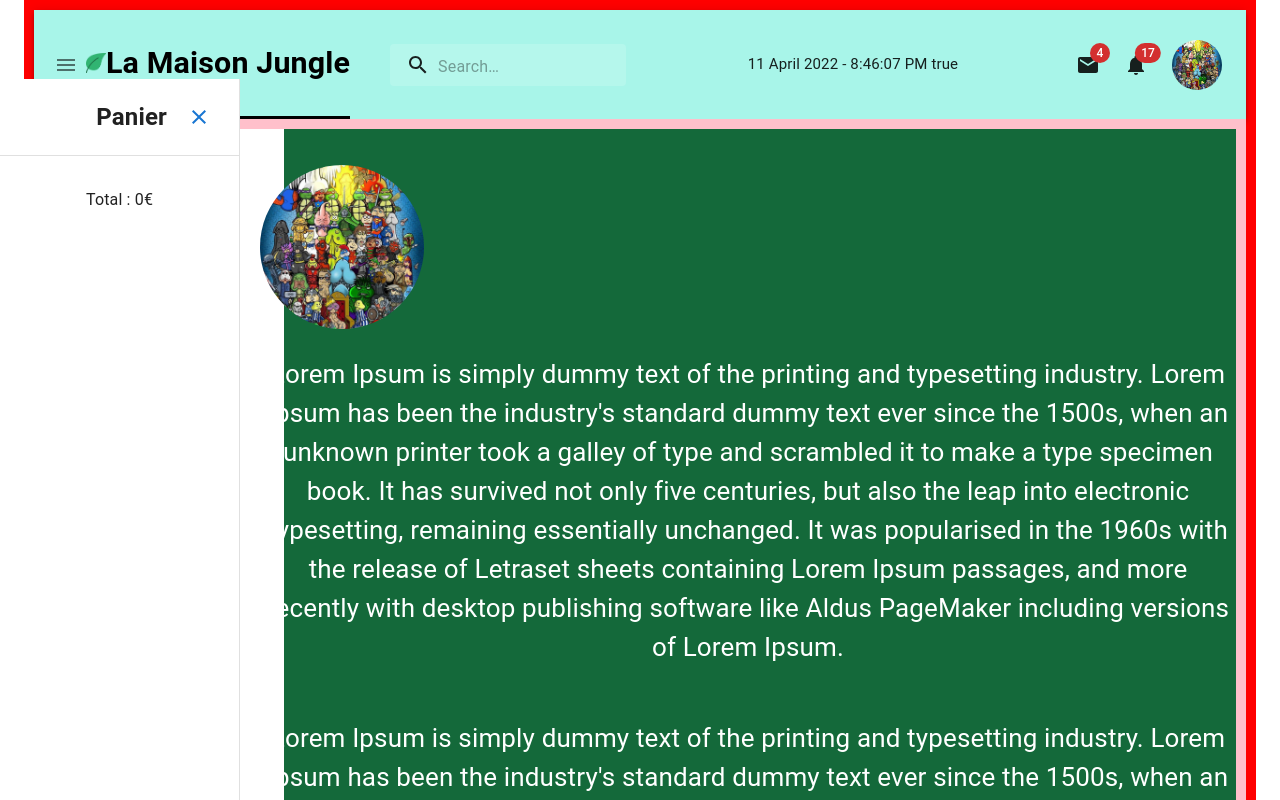
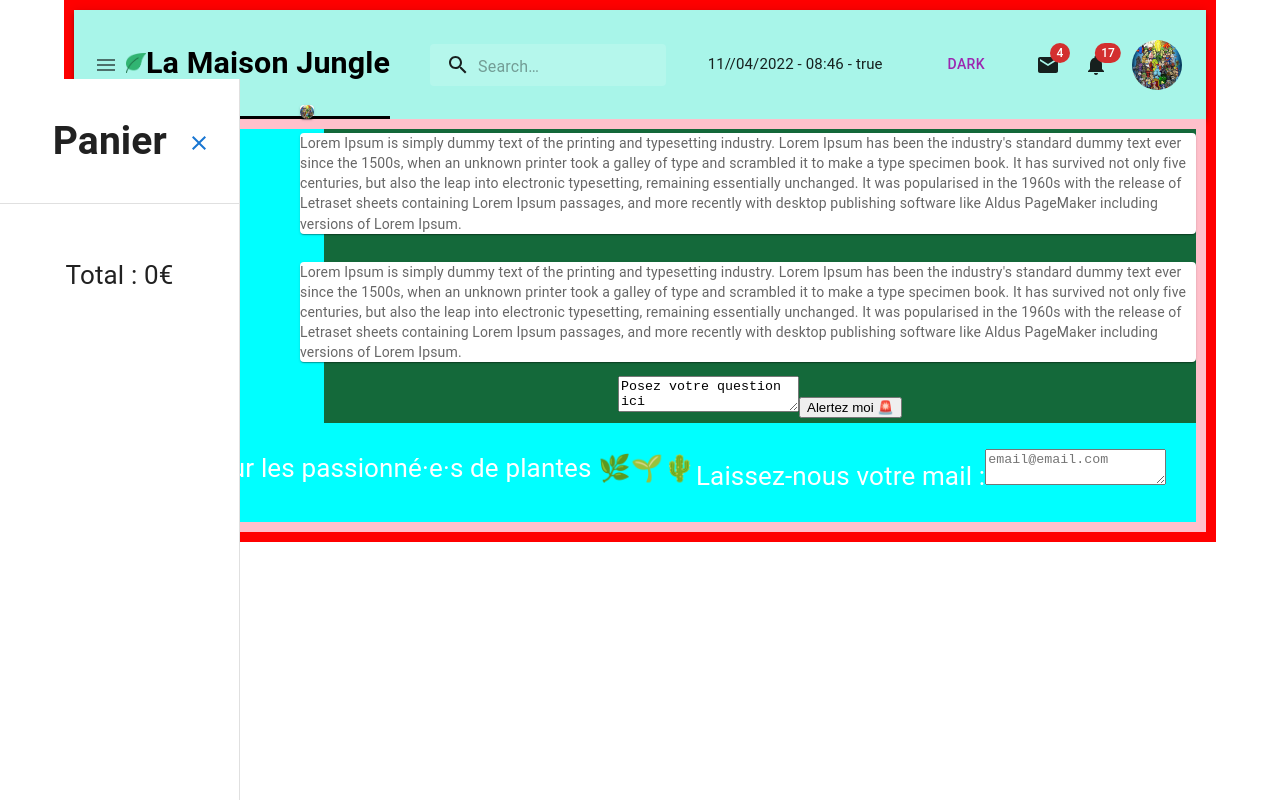
Before and after one commit to JoseLeMalin/maison-jungle-v2, a React (Create React App) app: page /user in a window 1280 px wide. Shown: the top 800 px of the page. Built offline with nearby package versions, Linux system fonts and the light colour scheme.

Commit message:
Save of work done

```diff
--- a/src/components/App.js
+++ b/src/components/App.js
@@ -1,5 +1,6 @@
+
 import * as React from "react";
-import { useEffect, useState } from "react";
+import { useEffect, useState, Fragment } from "react";
 import "../styles/App.css";
 import Banner from "./Banner";
 import Cart from "./Cart";
@@ -14,7 +15,7 @@ import { Home } from "./Home";
 import CssBaseline from "@mui/material/CssBaseline";
 import Container from "@mui/material/Container";
 
-function App() {
+const App = () => {
   const savedCart = localStorage.getItem("cart");
   const [cart, setCart] = useState(savedCart ? JSON.parse(savedCart) : []);
   const [footerDisplay, setDisplayFooter] = useState(true);
@@ -45,13 +46,14 @@ function App() {
 
   // https://v5.reactrouter.com/web/guides/quick-start
   return (
-    <React.Fragment>
+    <Fragment>
       <CssBaseline />
       <Container
         sx={{
-          display: { xs: "none", md: "flex" },
+          display: { xs: "flex", md: "flex" },
         }}
         maxWidth={"xl"}
+        fixed
       >
         <Box
           className="App"
@@ -59,12 +61,11 @@ function App() {
           border={10}
           borderColor={"red"}
         >
-          {/* <div> */}
           <Router>
             <Box className="App-header">
               <Banner cartOpened={cartOpened} setCartOpened={setCartOpened} />
             </Box>
-            <Box border={10} borderColor={"pink"}>
+            <Box className="App-container" border={10} borderColor={"pink"}>
               <Cart
                 cart={cart}
                 setCart={setCart}
@@ -72,7 +73,7 @@ function App() {
                 setCartOpened={setCartOpened}
               />
               <Main
-                className="App-content"
+                className="App-body"
                 open={cartOpened}
                 sx={{ display: "flex" }}
               >
@@ -109,7 +110,7 @@ function App() {
           </Router>
         </Box>
       </Container>
-    </React.Fragment>
+    </Fragment>
   );
 }
 
--- a/src/components/Banner.js
+++ b/src/components/Banner.js
@@ -21,9 +21,9 @@ import { useState } from "react";
 import dayjs from "dayjs";
 import { ThemeProvider, createTheme } from "@mui/material/styles";
 import useScrollTrigger from "@mui/material/useScrollTrigger";
-import CssBaseline from "@mui/material/CssBaseline";
 import { Link } from "react-router-dom";
 import Allheroes from "../assets/All-heroes-in-one-picture.jpg";
+import { Button } from "@mui/material";
 //function Banner() {
 //  const title = "La maison jungle";
 //  return (
@@ -33,7 +33,7 @@ import Allheroes from "../assets/All-heroes-in-one-picture.jpg";
 //    </div>
 //  );
 //}
-function ElevationScroll(props) {
+const ElevationScroll = (props) => {
   const { children, window } = props;
   const trigger = useScrollTrigger({
     disableHysteresis: true,
@@ -85,7 +85,7 @@ const StyledInputBase = styled(InputBase)(({ theme }) => ({
   },
 }));
 
-const darkTheme = createTheme({
+const lightTheme = createTheme({
   palette: {
     mode: "light",
     primary: {
@@ -94,18 +94,37 @@ const darkTheme = createTheme({
   },
 });
 
-export default function Banner({ cartOpened, setCartOpened }, props) {
+const darkTheme = createTheme({
+  palette: {
+    mode: "dark",
+    primary: {
+      main: "#a8f5e9",
+    },
+  },
+});
+
+const Banner = ({ cartOpened, setCartOpened }, props) => {
   const [anchorEl, setAnchorEl] = useState(null);
+  const [theme, setTheme] = useState(lightTheme);
   const [mobileMoreAnchorEl, setMobileMoreAnchorEl] = useState(null);
-  const dateUpdater = () => {
-    const date = dayjs().format("D MMMM YYYY - h:mm:ss A").toString();
 
-    setInterval(() => {
-      setDateNow(dateUpdater());
-    }, 1000);
-    return date;
-  };
-  const [dateNow, setDateNow] = useState(dateUpdater());
+  const switchTheme = () => {
+    if (!!theme) {
+      setTheme(null)
+      return
+    }
+    setTheme(true)
+    return
+  }
+
+  //const dateUpdater = () => {
+  //  const date = dayjs().format("D MMMM YYYY - h:mm:ss A").toString();
+  //  setInterval(() => {
+  //    setDateNow(dateUpdater());
+  //  }, 1000);
+  //  return date;
+  //};
+  //const [dateNow, setDateNow] = useState(dateUpdater());
   // dateUpdater();
   const isMenuOpen = Boolean(anchorEl);
   // const isMobileMenuOpen = Boolean(mobileMoreAnchorEl);
@@ -154,13 +173,11 @@ export default function Banner({ cartOpened, setCartOpened }, props) {
   );
 
   const mobileMenuId = "primary-search-account-menu-mobile";
-
   return (
     <Box sx={{ display: "flex", flexGrow: 1 }}>
-      <CssBaseline />
       <ElevationScroll {...props}>
         {/* <ThemeProvider theme={darkTheme}> */}
-        <ThemeProvider theme={darkTheme}>
+        <ThemeProvider theme={theme ? lightTheme : darkTheme}>
           <AppBar position="static">
             <Toolbar>
               <IconButton
@@ -205,17 +222,13 @@ export default function Banner({ cartOpened, setCartOpened }, props) {
               </Box>
               <Box sx={{ flexGrow: 1 }} fontSize={15}>
                 <p>
-                  {dateNow}
-                  {` ${cartOpened}`}
+                  {dayjs().format("DD//MM/YYYY - hh:mm").toString()}
+                  {` - ${cartOpened}`}
                 </p>
-                {/* <Typography */}
-                {/*   variant="inherit"
-                  noWrap
-                  component="div"
-                  sx={{ display: { xs: "none", sm: "block" } }}
-                > */}
-                {/*  </Typography> */}
               </Box>
+              {<Box sx={{ flexGrow: 1 }} fontSize={15}>
+                <Button color="secondary" onClick={() => switchTheme()} > {theme ? "Dark" : "Light"}</Button>
+              </Box>}
               <Box sx={{ display: { xs: "none", md: "flex" } }}>
                 <IconButton
                   size="large"
@@ -272,7 +285,7 @@ export default function Banner({ cartOpened, setCartOpened }, props) {
     </Box>
   );
 }
-
+export default Banner;
 // const renderMobileMenu = (
 //   <Menu
 //     anchorEl={mobileMoreAnchorEl}
--- a/src/components/Cart.js
+++ b/src/components/Cart.js
@@ -6,7 +6,6 @@ import Drawer from "@mui/material/Drawer";
 import Divider from "@mui/material/Divider";
 import { styled } from "@mui/material/styles";
 import CloseIcon from "@mui/icons-material/Close";
-import CssBaseline from "@mui/material/CssBaseline";
 const Cart = ({ cart, setCart, cartOpened, setCartOpened }) => {
   //const [cart, setCart] = useState(0); // Update total price of cart
 
@@ -63,7 +62,6 @@ const Cart = ({ cart, setCart, cartOpened, setCartOpened }) => {
   }));
   return (
     <Box>
-      <CssBaseline />
       <Drawer
         anchor="left"
         open={cartOpened}
--- a/src/components/User.js
+++ b/src/components/User.js
@@ -1,22 +1,33 @@
 import * as React from "react";
 import { Grid, Avatar, Box } from "@mui/material";
 
+import Paper from '@mui/material/Paper';
+import { styled } from '@mui/material/styles';
 import Allheroes from "../assets/All-heroes-in-one-picture.jpg";
 
 const User = () => {
+  const Item = styled(Paper)(({ theme }) => ({
+    backgroundColor: theme.palette.mode === 'dark' ? '#1A2027' : '#fff',
+    ...theme.typography.body2,
+    padding: theme.spacing("5"),
+    textAlign: 'left',
+    color: theme.palette.text.secondary,
+  }));
+
   return (
-    <Box sx={{ display: "flex" }}>
+    <Box >
       <Grid
         container
         spacing={{ xs: 2, md: 3 }}
         columns={{ xs: 4, sm: 8, md: 12 }}
-        sx={{ display: "flex" }}
       >
         <Grid key={"avatar"}>
-          <Avatar alt="PP" src={Allheroes} sx={{ width: 164, height: 164 }} />
+          <Item>
+            <Avatar alt="PP" src={Allheroes} sx={{ width: 14, height: 14 }} />
+          </Item>
         </Grid>
         <Grid key={"lorem 1"}>
-          <p>
+          <Item><p>
             Lorem Ipsum is simply dummy text of the printing and typesetting
             industry. Lorem Ipsum has been the industry's standard dummy text
             ever since the 1500s, when an unknown printer took a galley of type
@@ -26,10 +37,11 @@ const User = () => {
             with the release of Letraset sheets containing Lorem Ipsum passages,
             and more recently with desktop publishing software like Aldus
             PageMaker including versions of Lorem Ipsum.
-          </p>
+          </p></Item>
+
         </Grid>
         <Grid key={"lorem 2"}>
-          <p>
+          <Item><p>
             Lorem Ipsum is simply dummy text of the printing and typesetting
             industry. Lorem Ipsum has been the industry's standard dummy text
             ever since the 1500s, when an unknown printer took a galley of type
@@ -39,7 +51,8 @@ const User = () => {
             with the release of Letraset sheets containing Lorem Ipsum passages,
             and more recently with desktop publishing software like Aldus
             PageMaker including versions of Lorem Ipsum.
-          </p>
+          </p></Item>
+
         </Grid>
       </Grid>
     </Box>
@@ -48,7 +61,7 @@ const User = () => {
 
 export default User;
 
-{
+/*{
   /* <Box key={"avatar"}>
           <Avatar alt="PP" src={Allheroes} sx={{ width: 164, height: 164 }} />
         </Box>
@@ -78,4 +91,4 @@ export default User;
             PageMaker including versions of Lorem Ipsum.
           </p>
         </Box> */
-}
+/*}*/
--- a/src/styles/App.css
+++ b/src/styles/App.css
@@ -24,16 +24,30 @@
   font-size: calc(10px + 2vmin);
 }
 
-.App-content {
+.App-container {
+  display: flex;
   flex-direction: column;
-  background-color: #14693a;
+  background-color: aqua;
   /*min-height: 100vh; */
   align-items: center;
   justify-content: center;
   font-size: calc(10px + 2vmin);
   color: white;
 
-  padding-top: 5%;
+  /*padding-top: 5%;*/
+  /*margin-top: 20%;*/
+}
+
+.App-body {
+  flex-direction: column;
+   background-color: #14693a;
+  /*min-height: 100vh; */
+  align-items: center;
+  justify-content: center;
+  font-size: calc(10px + 2vmin);
+  color: white;
+
+  /*padding-top: 5%;*/
   /*margin-top: 20%;*/
 }
 /*.App-link {
--- a/src/styles/ShoppingList.css
+++ b/src/styles/ShoppingList.css
@@ -6,7 +6,6 @@
   flex-flow: row wrap;
   list-style-type: none;
   justify-content: space-evenly;
-  height: 100%;
 }
 
 .sl-div-lmj-plant-list > * {
@@ -16,7 +15,6 @@
   list-style-type: none;
 
   justify-content: space-evenly;
-  height: 100%;
 }
 
 .sl-lmj-plant-list > * {
```
